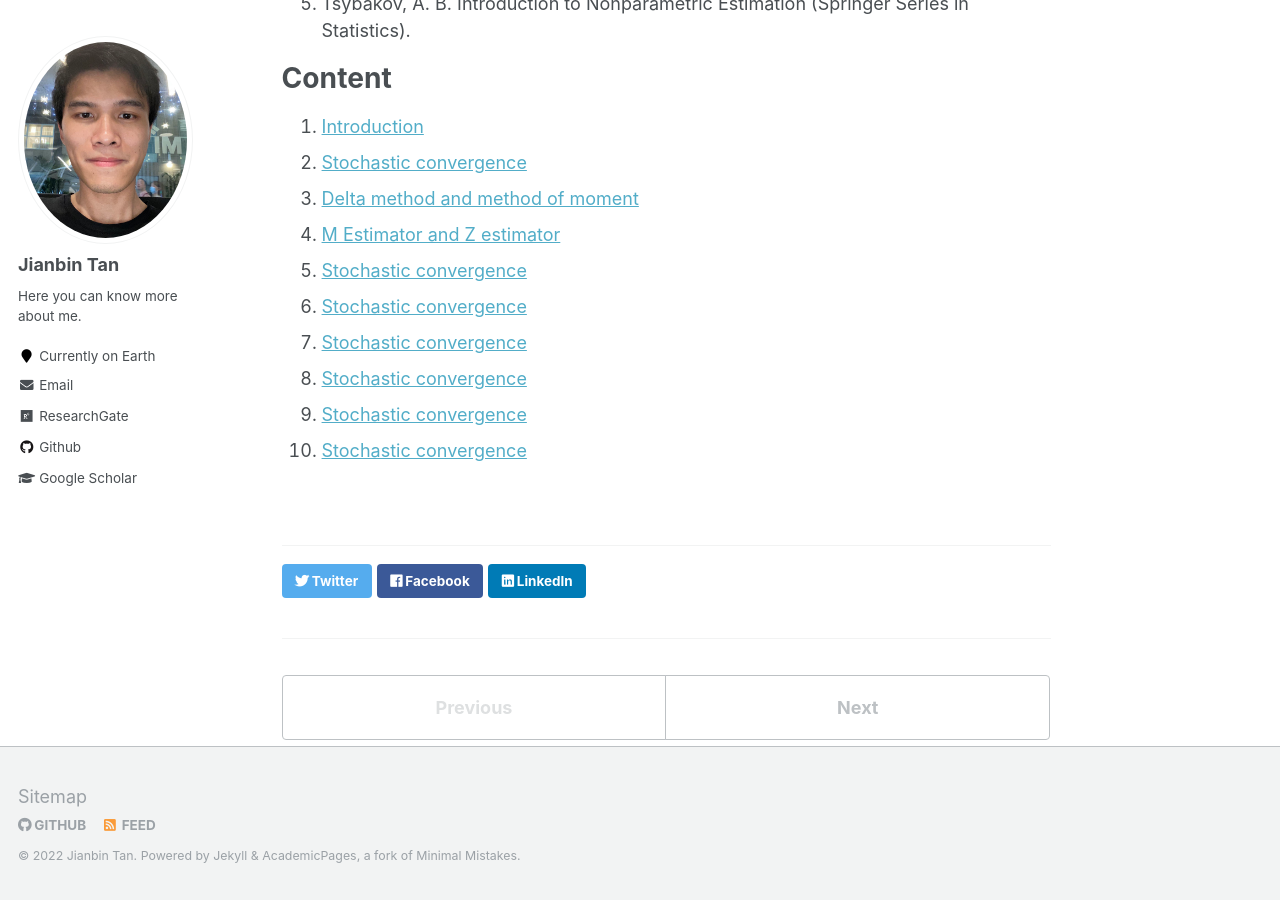
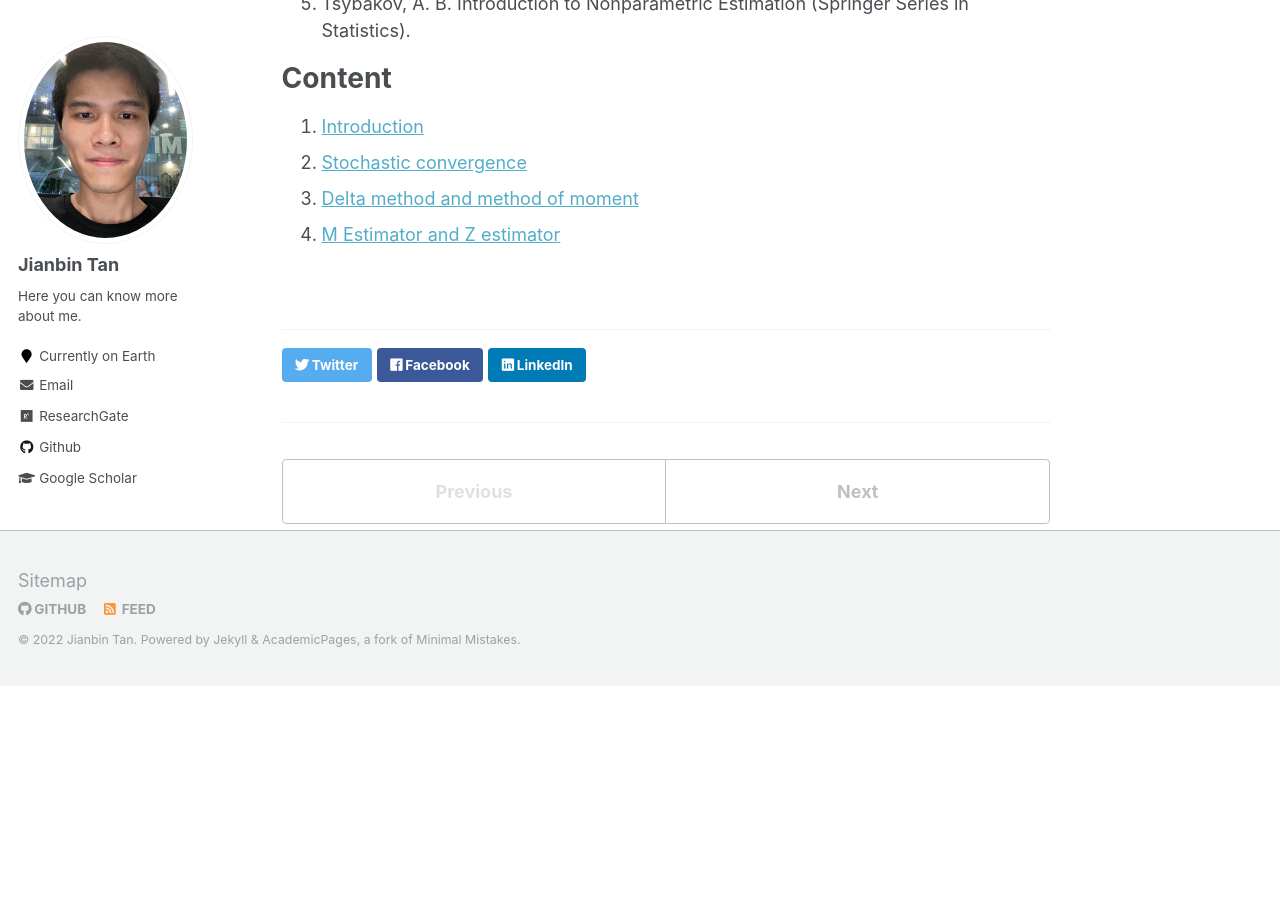
Before and after one commit to Tan-jianbin/Tan-jianbin.github.io, a Jekyll site: the page built from _teaching/2019-fall-teaching.md, in a window 1280 px wide and 900 px high, scrolled down 579 px. Built offline with Jekyll 4.4.1, drawn with Linux system fonts in a browser that asks for light colours; after the commit the page ends 1265 px from its top, so only the background shows below that.

Commit message:
Update 2019-fall-teaching.md

```diff
--- a/_teaching/2019-fall-teaching.md
+++ b/_teaching/2019-fall-teaching.md
@@ -22,13 +22,7 @@
 
 Content
 ======
-1. [Introduction](http://tan-jianbin.github.io/files/PPT_2022-fall-teaching/1.The Introduction of Asymptotic Statistics.pdf)
-2. [Stochastic convergence](http://tan-jianbin.github.io/files/PPT_2022-fall-teaching/2.Stochastic Convergence.pdf)
-3. [Delta method and method of moment](http://tan-jianbin.github.io/files/PPT_2022-fall-teaching/3.Delta Method and Method of Moment.pdf)
-2. [M Estimator and Z estimator](http://tan-jianbin.github.io/files/PPT_2022-fall-teaching/4.M Estimator and Z estimator.pdf)
-2. [Stochastic convergence](http://tan-jianbin.github.io/files/PPT_2022-fall-teaching/2.Stochastic Convergence.pdf)
-2. [Stochastic convergence](http://tan-jianbin.github.io/files/PPT_2022-fall-teaching/2.Stochastic Convergence.pdf)
-2. [Stochastic convergence](http://tan-jianbin.github.io/files/PPT_2022-fall-teaching/2.Stochastic Convergence.pdf)
-2. [Stochastic convergence](http://tan-jianbin.github.io/files/PPT_2022-fall-teaching/2.Stochastic Convergence.pdf)
-2. [Stochastic convergence](http://tan-jianbin.github.io/files/PPT_2022-fall-teaching/2.Stochastic Convergence.pdf)
-2. [Stochastic convergence](http://tan-jianbin.github.io/files/PPT_2022-fall-teaching/2.Stochastic Convergence.pdf)
+1. [Introduction](http://tan-jianbin.github.io/files/PPT_2019_P&S/1.The Introduction of Asymptotic Statistics.pdf)
+2. [Stochastic convergence](http://tan-jianbin.github.io/files/PPT_2019_P&S/2.Stochastic Convergence.pdf)
+3. [Delta method and method of moment](http://tan-jianbin.github.io/files/PPT_2019_P&S/3.Delta Method and Method of Moment.pdf)
+2. [M Estimator and Z estimator](http://tan-jianbin.github.io/files/PPT_2019_P&S/4.M Estimator and Z estimator.pdf)
```
